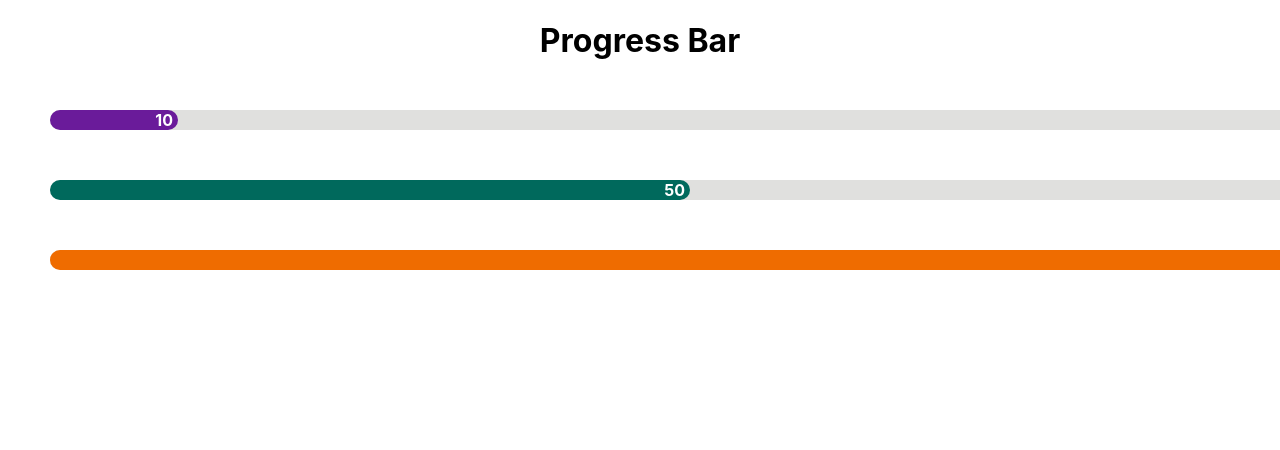
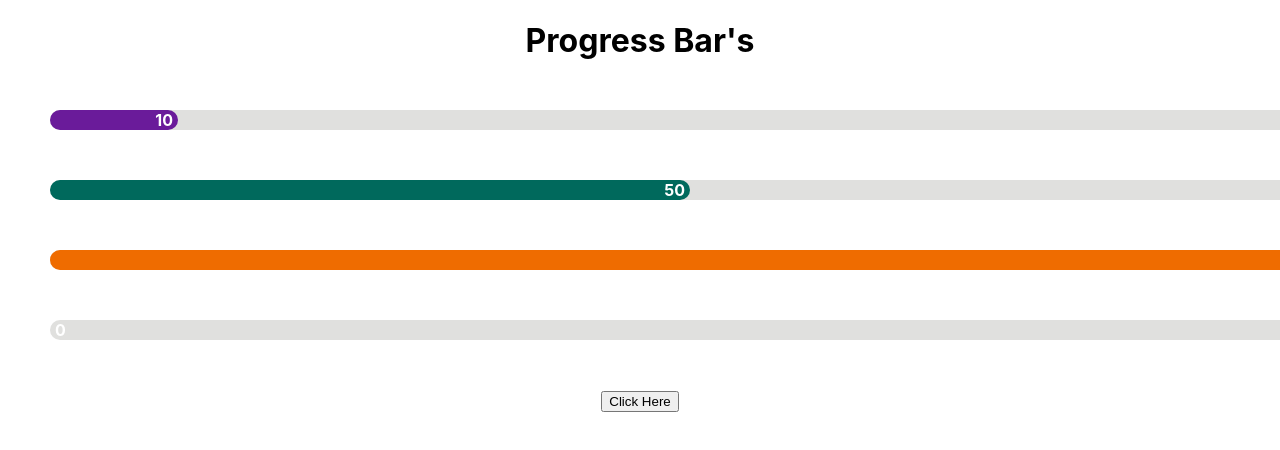
Before and after one commit to Henrynunez112/HenrysReactProgressBar, a React (Create React App) app in the folder henry_progress_bar/: page / in a window 1280 px wide. Shown: the top 450 px of the page. Built offline with nearby package versions, Linux system fonts and the light colour scheme.

Commit message:
got the progress bars to work

```diff
--- a/henry_progress_bar/src/App.js
+++ b/henry_progress_bar/src/App.js
@@ -1,5 +1,6 @@
 import './App.css';
 import ProgressBar from "../src/Component/ProgressBar/ProgressBar";
+import CounterProgressBar from "../src/Component/ProgressBar/CounterProgressBar"
 
 const testData = [
   { bgColor: "#6a1b9a", completed: 10 },
@@ -9,13 +10,15 @@ const testData = [
 ]
 
 function App() {
+
   return (
     <div className="App">
-      <h1>Progress Bar</h1>
+      <h1>Progress Bar's</h1>
       {testData.map((item, idx) => (
         <ProgressBar key={idx} bgColor={item.bgColor} completed={item.completed} />
       ))
       }
+      <CounterProgressBar />
     </div>
   );
 }
--- /dev/null
+++ b/henry_progress_bar/src/Component/ProgressBar/CounterProgressBar.js
@@ -0,0 +1,25 @@
+import React, { useState } from 'react';
+import ProgressBar from './ProgressBar';
+
+const CounterReact = () => {
+    const [counter, setCounter] = useState(0);
+    // const colorOne = '#04395E';
+    const colorTwo = '#70A288';
+
+
+
+    return (
+        <div>
+            <ProgressBar bgColor={`${colorTwo}`} completed={counter} />
+            { counter < 100 ?
+            <button onClick={() => setCounter(counter + 10)}>
+                Click Here
+            </button> : <button onClick={() => setCounter(0)}>
+                Reset
+            </button>
+            }
+        </div>
+    )
+
+}
+export default CounterReact;
--- a/henry_progress_bar/src/Component/ProgressBar/ProgressBar.js
+++ b/henry_progress_bar/src/Component/ProgressBar/ProgressBar.js
@@ -1,7 +1,6 @@
 import React from 'react';
 
 const ProgressBar = ({bgColor, completed}) =>{
-   debugger
     const containerStyles = {
         height: 20,
         width: '100%',
@@ -15,7 +14,8 @@ const ProgressBar = ({bgColor, completed}) =>{
         width: `${completed}%`,
         backgroundColor: bgColor,
         borderRadius: 'inherit',
-        textAlign: 'right'
+        textAlign: 'right',
+        transition: 'width 1s ease-in-out'
       }
 
       const labelStyles = {
```
Also changed, not shown: 1 other file (tests, documents, lock files or other folders).
